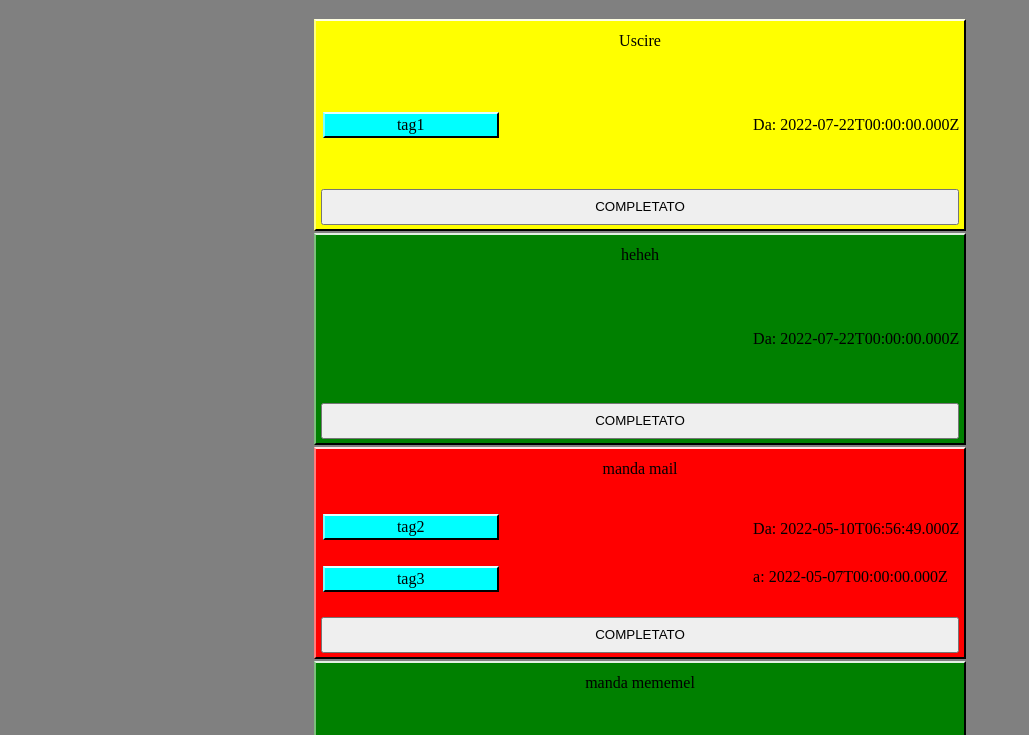
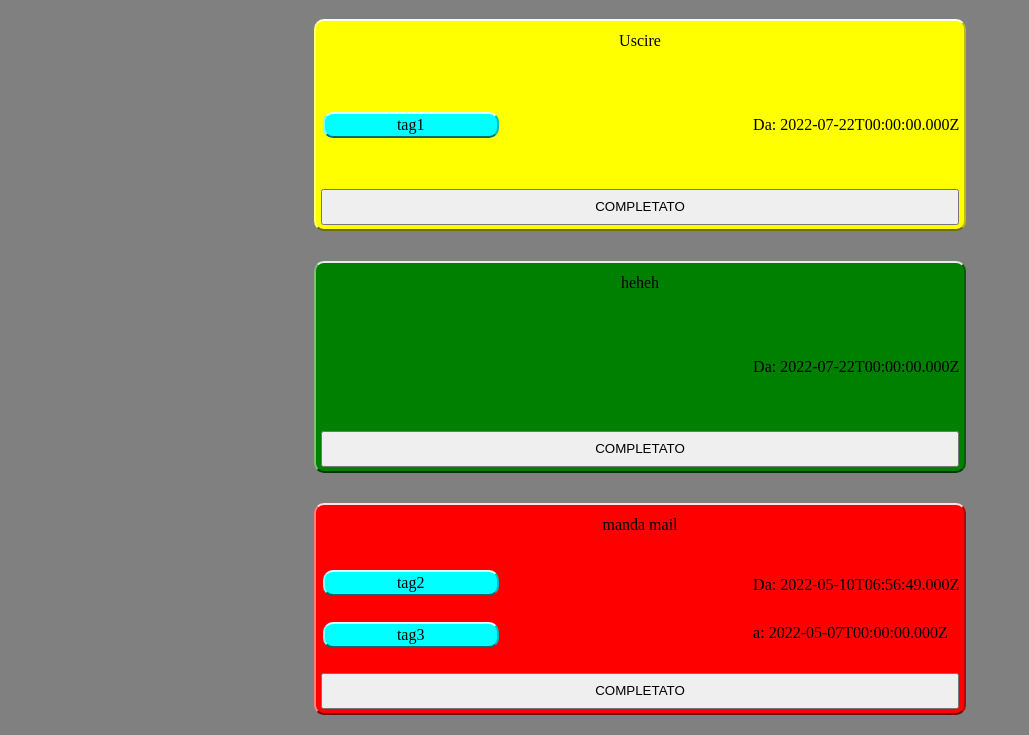
Before and after one commit to ChristopherL-creator/templates21, a plain HTML site: page index.html in a window 1280 px wide. Shown: the part 61-796 px from the top of the page, without its empty margins (0-1029 px from the left). Drawn offline with Linux system fonts and the light colour scheme.

Commit message:
Update style.css

```diff
--- a/style.css
+++ b/style.css
@@ -15,7 +15,7 @@ html, body{
 }
 
 .task-div{
-    margin-bottom: 2px;
+    margin-bottom: 30px;
     height: fit-content;
     width: fit-content;
     background-color: rgb(177, 0, 0);
@@ -24,6 +24,9 @@ html, body{
     min-width: 370px;
     border-left-color: rgba(255, 255, 255, 0.493);
     border-top-color: rgba(255, 255, 255, 0.886);
+    border-right-color: rgba(0, 0, 0, 0.26);
+    border-bottom-color: rgba(0, 0, 0, 0.578);
+    border-radius: 10px;
 }
 
 .task-griglia{
@@ -64,8 +67,10 @@ html, body{
     border-width: 2px;
     border-left-color: rgba(255, 255, 255, 0.493);
     border-top-color: rgba(255, 255, 255, 0.886);
+    border-right-color: rgba(0, 0, 0, 0.26);
+    border-bottom-color: rgba(0, 0, 0, 0.578);
     text-align: center;
-
+    border-radius: 10px
 }
 
 .creation-container{
```
